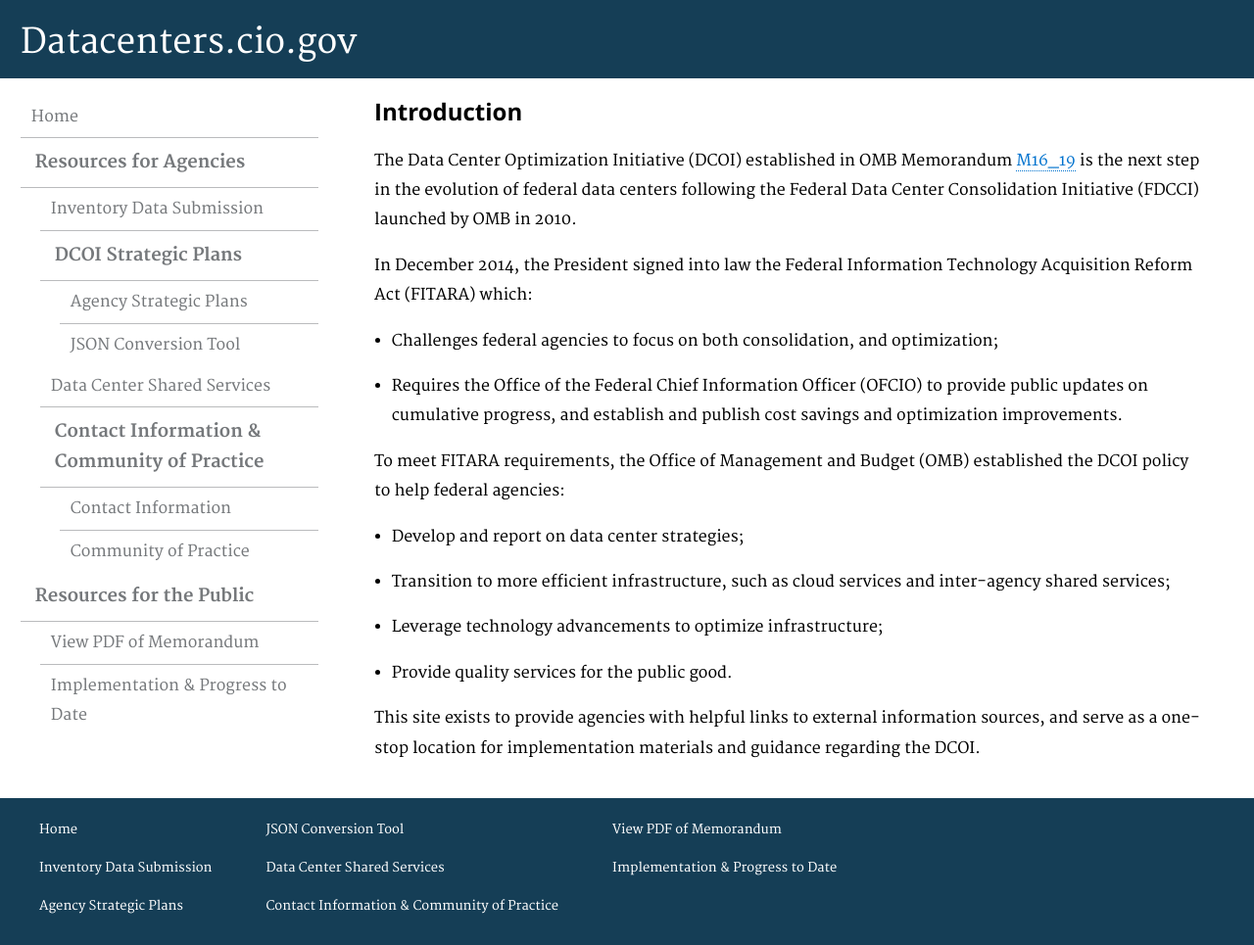
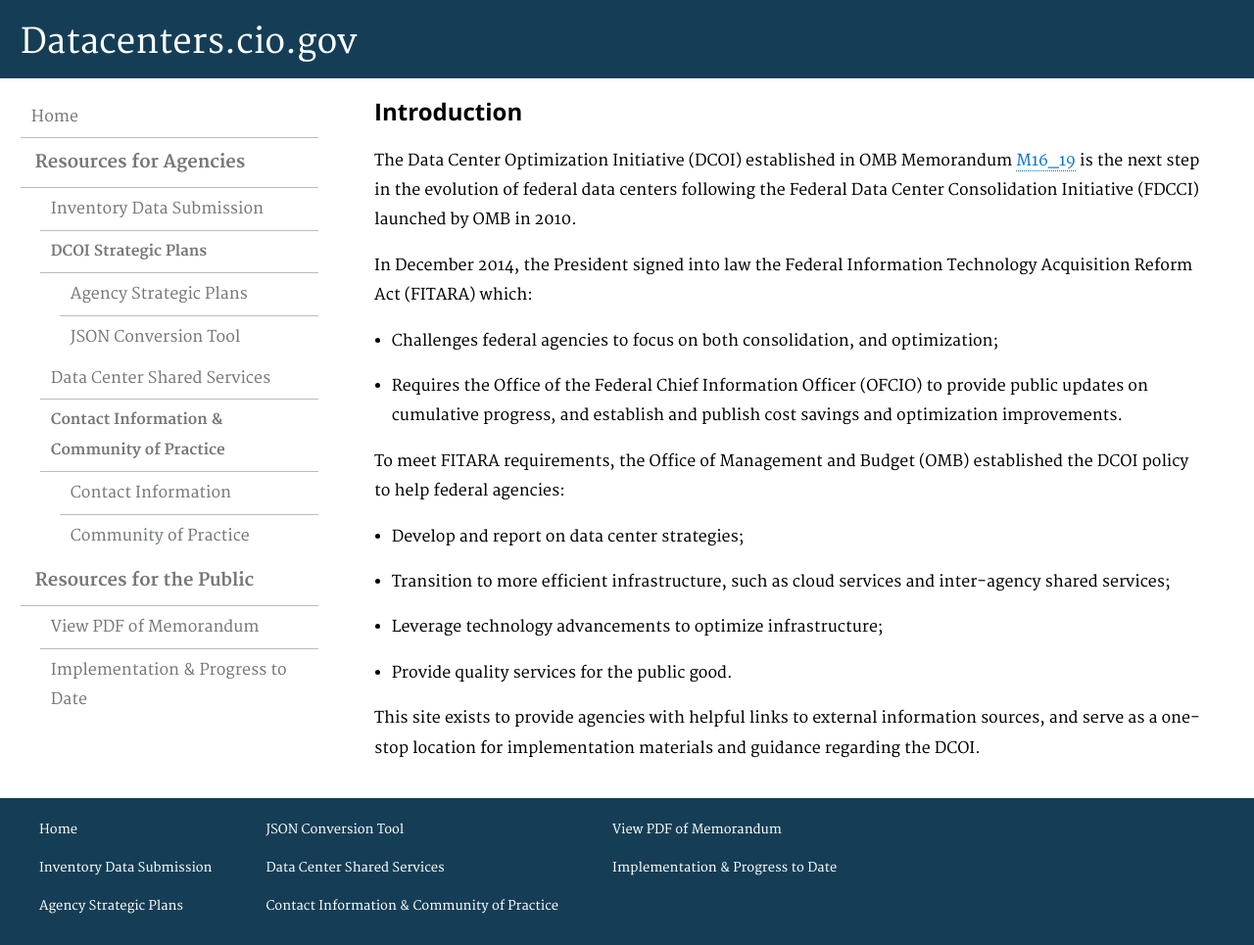
Before and after one commit to ydave-reisys/datacenters, a Jekyll site: the page built from pages/index.html, in a window 1280 px wide and 965 px high. Shown: the whole window at 98% size. Built offline with Jekyll 4.4.1, drawn with Linux system fonts in a browser that asks for light colours; nearby versions of some CDN libraries; Markdown is read by kramdown in place of the engine named in the settings.

Commit message:
test sidebar format

```diff
--- a/_includes/sidebar.html
+++ b/_includes/sidebar.html
@@ -22,7 +22,7 @@
                     {% if sublink.url %}
                         <a href="{{ sublink.url }}">{{ sublink.text }}</a>
                     {% else %}
-                        <span class="sidebar-heading">{{ sublink.text }}</span>
+                        <span class="sidebar-heading" style="font-size:15px;padding:6px">{{ sublink.text }}</span>
                     {% endif %}
                 </li>
 
```
